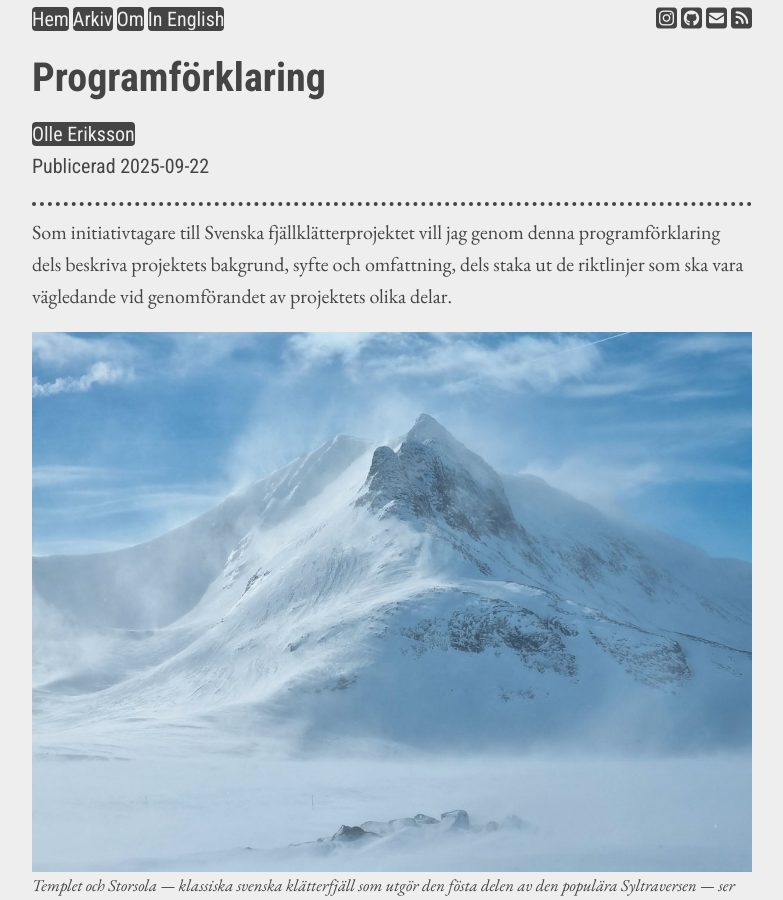
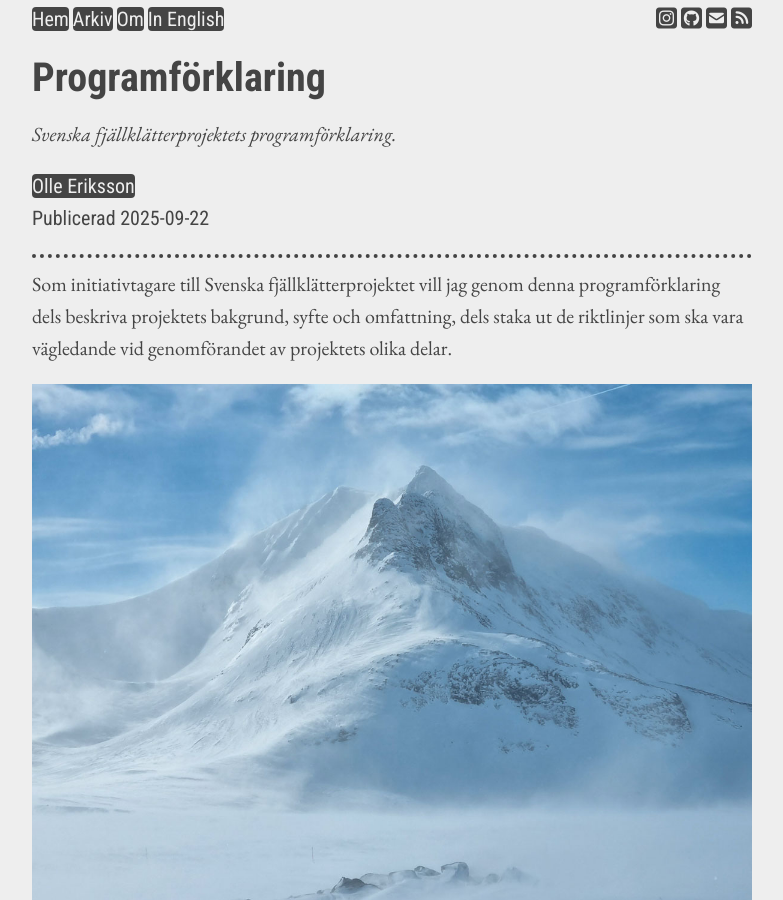
Before and after one commit to fjallklatterprojektet/fjallklatterprojektet.github.io, a Jekyll site: the page built from _posts/2025-09-22-programforklaring.md, in a window 1280 px wide and 900 px high. Shown: the whole window, without its empty margins (248-1031 px from the left). Built offline with Jekyll 4.4.1, drawn with Linux system fonts in a browser that asks for light colours.

Commit message:
Show summary for all post types

```diff
--- a/_layouts/post.html
+++ b/_layouts/post.html
@@ -29,11 +29,9 @@
         </span>
       </nav>
       <h1>{{ page.title }}</h1>
-        {% if page.type == "Turskildring" %}
-        <p class="summary">
-          {{ page.summary }}
-        </p>
-        {% endif %}
+      {% if page.summary %}
+      <p class="summary">{{ page.summary }}</p>
+      {% endif %}
       <p>
         <span class="author"><a href="mailto:fjallklatterprojektet@gmail.com">{{ page.author }}</a></span>
         <br>
```
